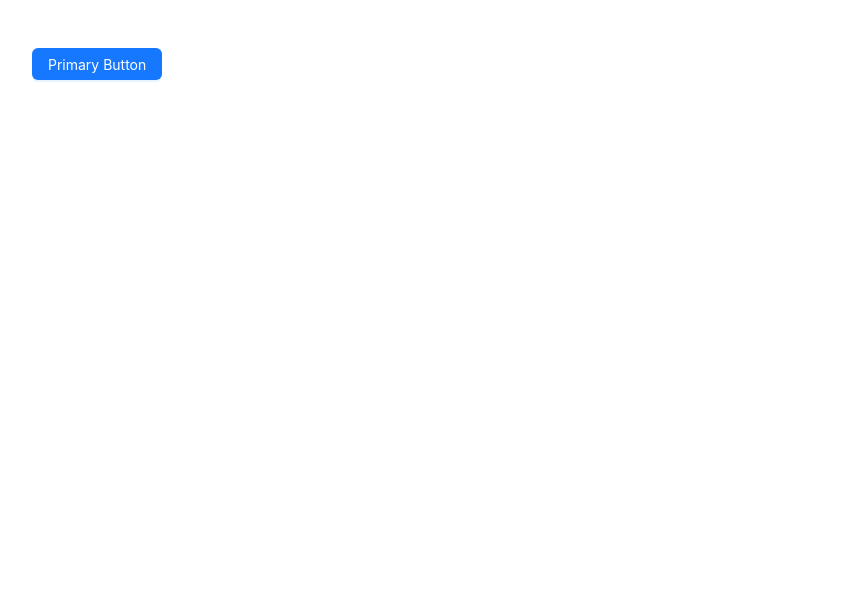
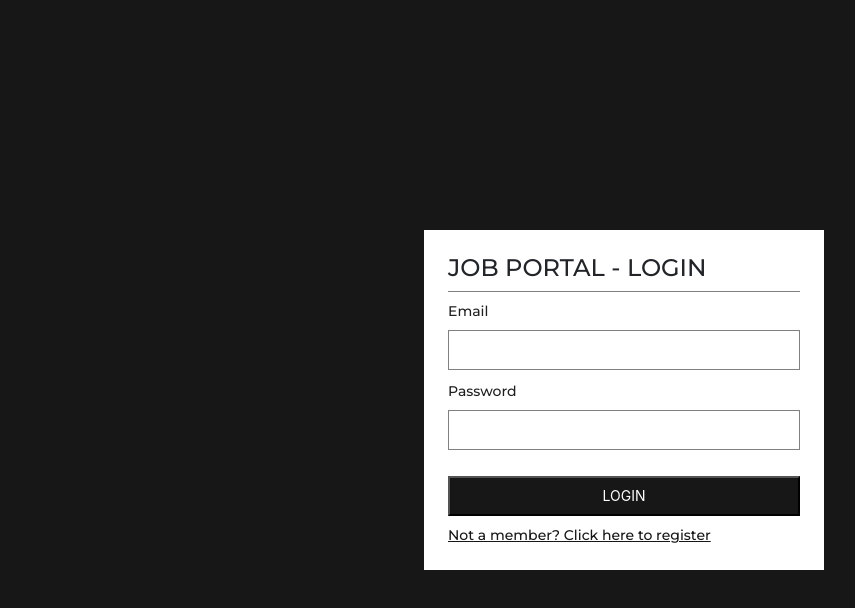
Before and after one commit to plinadev/job-portal, a React (Create React App) app: page /login in a window 1280 px wide. Shown: the top 608 px of the page, without its empty margins (16-871 px from the left). Built offline with nearby package versions, Linux system fonts and the light colour scheme.

Commit message:
Implement login and registration pages with form validation

```diff
--- a/src/App.js
+++ b/src/App.js
@@ -1,9 +1,16 @@
-import { Button } from "antd";
+import { BrowserRouter, Route, Routes } from "react-router-dom";
+import Login from "./pages/Login";
+import Register from "./pages/Register";
 
 function App() {
   return (
-    <div className="m-5">
-      <Button type="primary">Primary Button</Button>
+    <div>
+      <BrowserRouter>
+        <Routes>
+          <Route path="/login" element={<Login />} />
+          <Route path="/register" element={<Register />} />
+        </Routes>
+      </BrowserRouter>
     </div>
   );
 }
--- a/src/index.css
+++ b/src/index.css
@@ -1,13 +1,75 @@
-body {
-  margin: 0;
-  font-family: -apple-system, BlinkMacSystemFont, 'Segoe UI', 'Roboto', 'Oxygen',
-    'Ubuntu', 'Cantarell', 'Fira Sans', 'Droid Sans', 'Helvetica Neue',
-    sans-serif;
-  -webkit-font-smoothing: antialiased;
-  -moz-osx-font-smoothing: grayscale;
+@import url("https://fonts.googleapis.com/css2?family=Montserrat:wght@500&display=swap");
+* {
+  font-family: "Montserrat", sans-serif;
 }
 
-code {
-  font-family: source-code-pro, Menlo, Monaco, Consolas, 'Courier New',
-    monospace;
+.h-screen {
+  height: 100vh;
 }
+.bg-primary {
+  background-color: #171717 !important;
+}
+.bg-white {
+  background-color: #fff !important;
+}
+.w-400 {
+  width: 400px !important;
+}
+
+input,
+select,
+textarea {
+  border: 1px solid gray !important;
+  width: 100% !important;
+  padding: 8px 20px;
+}
+input:focus,
+textarea:focus {
+  outline: none !important;
+  border: 1px solid #171717 !important;
+}
+textarea {
+  min-height: 60px !important;
+  max-height: 1000px !important;
+}
+
+.primary-contained-btn {
+  background-color: #171717 !important;
+  border-radius: 0 !important;
+  height: 40px;
+  color: white !important;
+  text-transform: uppercase !important;
+  padding: 0 20px;
+}
+
+.primary-outlined-btn {
+  border: 1px solid #171717 !important;
+  border-radius: 0 !important;
+  height: 40px;
+  color: #171717 !important;
+  text-transform: uppercase !important;
+  background-color: white !important;
+  padding: 0 20px !important;
+}
+
+.ant-form-item {
+  margin-bottom: 10px !important;
+}
+a {
+  color: #171717 !important;
+  text-decoration: underline !important;
+}
+
+.divider {
+  border-bottom: 1px solid gray;
+  margin: 8px 0;
+}
+
+h1,
+h2,
+h3,
+h4,
+h5,
+h6 {
+  margin-bottom: 0 !important;
+}
--- /dev/null
+++ b/src/pages/Login.jsx
@@ -0,0 +1,32 @@
+import { Form } from "antd";
+import { Link } from "react-router-dom";
+
+function Login() {
+  const onFinish = (values) => {
+    console.log("Success: ", values);
+  };
+  return (
+    <div className="h-screen d-flex justify-content-center align-items-center bg-primary">
+      <div className="bg-white p-4 w-400">
+        <h4>JOB PORTAL - LOGIN</h4>
+        <div className="divider"></div>
+        <Form layout="vertical" onFinish={onFinish}>
+          <Form.Item name="email" label="Email">
+            <input type="text" />
+          </Form.Item>
+          <Form.Item name="password" label="Password">
+            <input type="password" />
+          </Form.Item>
+          <button className="primary-contained-btn w-100 mt-3" type="submit">
+            Login
+          </button>
+          <Link to="/register" className="d-block mt-2">
+            Not a member? Click here to register
+          </Link>
+        </Form>
+      </div>
+    </div>
+  );
+}
+
+export default Login;
--- /dev/null
+++ b/src/pages/Register.jsx
@@ -0,0 +1,35 @@
+import { Form } from "antd";
+import { Link } from "react-router-dom";
+
+function Register() {
+  const onFinish = (values) => {
+    console.log("Success: ", values);
+  };
+  return (
+    <div className="h-screen d-flex justify-content-center align-items-center bg-primary">
+      <div className="bg-white p-4 w-400">
+        <h4>JOB PORTAL - REGISTER</h4>
+        <div className="divider"></div>
+        <Form layout="vertical" onFinish={onFinish}>
+          <Form.Item name="name" label="Name">
+            <input type="text" />
+          </Form.Item>
+          <Form.Item name="email" label="Email">
+            <input type="text" />
+          </Form.Item>
+          <Form.Item name="password" label="Password">
+            <input type="password" />
+          </Form.Item>
+          <button className="primary-contained-btn w-100 mt-3" type="submit">
+            Login
+          </button>
+          <Link to="/login" className="d-block mt-2">
+            Already have an account? Click here to login
+          </Link>
+        </Form>
+      </div>
+    </div>
+  );
+}
+
+export default Register;
```
